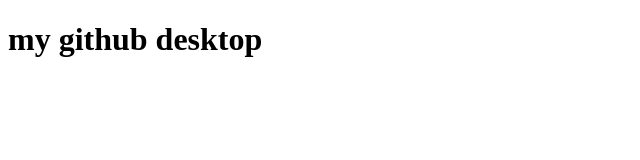
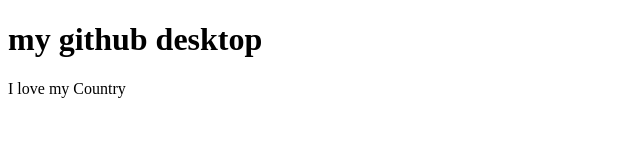
Before and after one commit to BasitAbdul1712/my-second-Website, a plain HTML site: page index.html in a window 1280 px wide. Shown: the whole page, without its empty margins (0-640 px from the left). Drawn offline with Linux system fonts and the light colour scheme.

Commit message:
second changes

```diff
--- a/index.html
+++ b/index.html
@@ -7,5 +7,10 @@
 </head>
 <body>
     <h1>my github desktop</h1>
+    <div>
+        <p>
+            I love my Country
+        </p>
+    </div>
 </body>
 </html>
```
